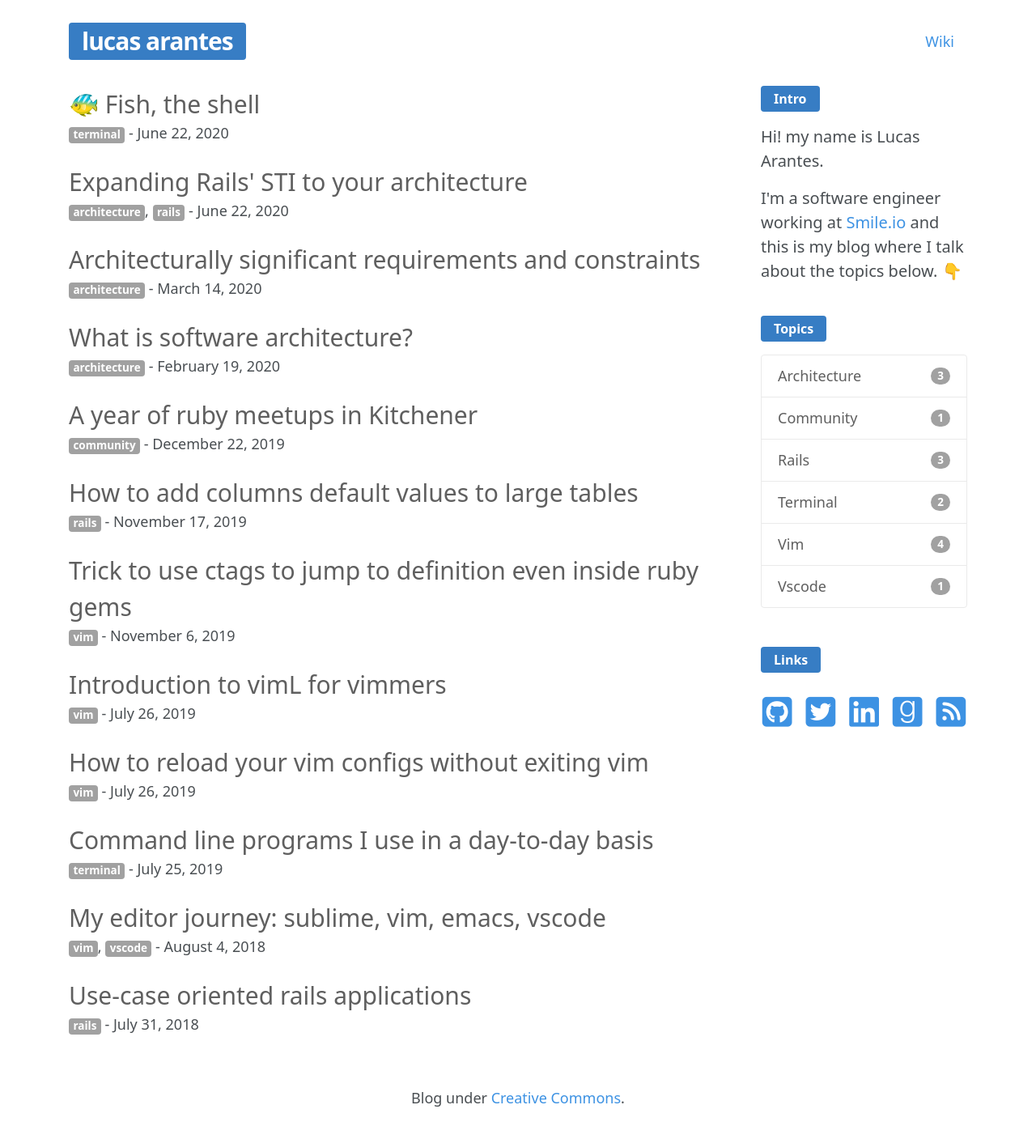
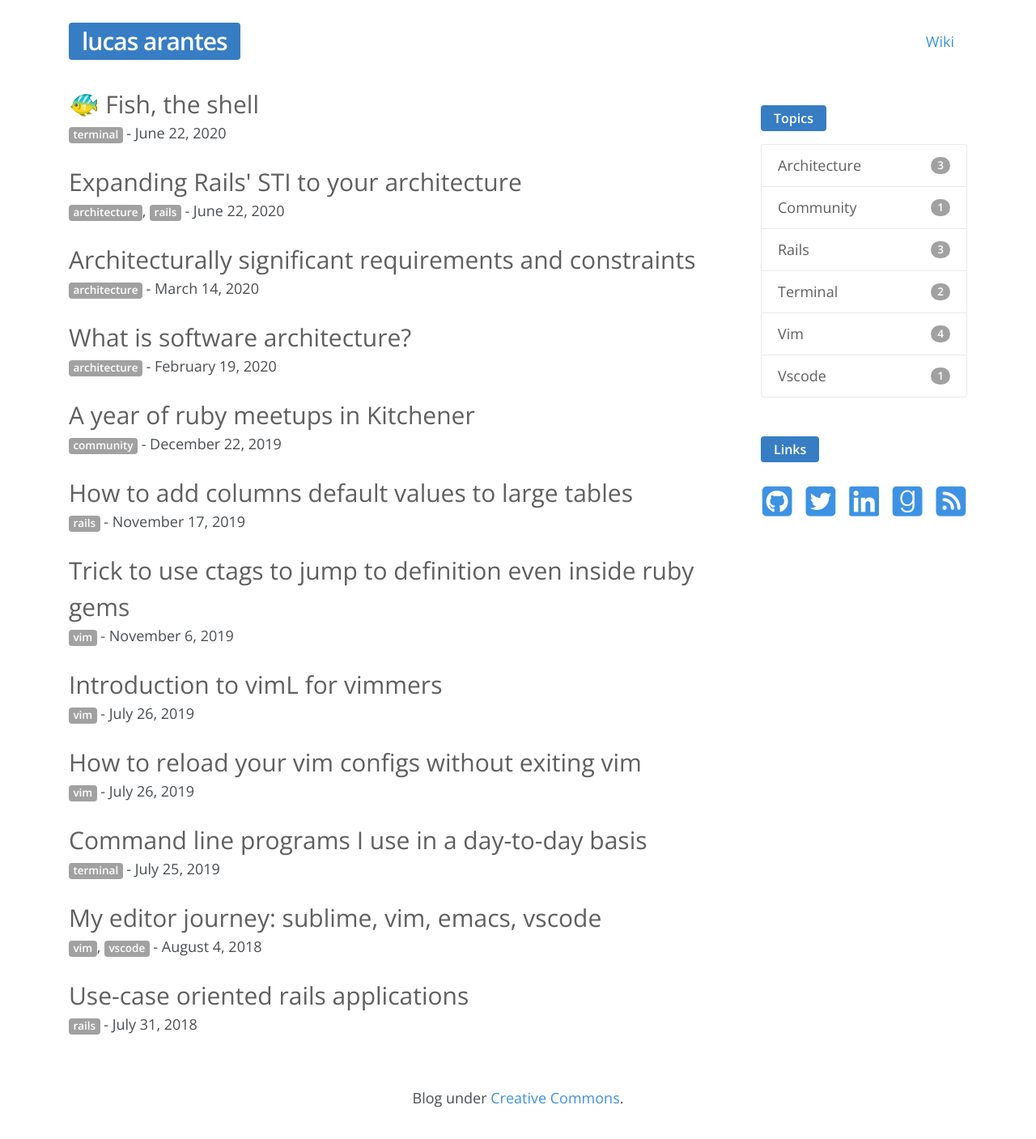
Before and after one commit to lucasprag/lucasprag, a Jekyll site: the page built from index.md, in a window 1280 px wide, cut to the strip 104-1514 px from the top of the page. Shown: the top 1407 px of the strip at 81% size. Built offline with Jekyll 4.4.1, drawn with Linux system fonts in a browser that asks for light colours; nearby versions of some CDN libraries; comment, search, counter and statistics services are not loaded.

Commit message:
Add Open Sans font, remove intro from the sidebar

```diff
--- a/_includes/intro.html
+++ /dev/null
@@ -1,9 +0,0 @@
-<div class="intro my-3">
-  <p>
-  Hi! my name is Lucas Arantes.
-  </p>
-
-  <p>
-  I'm a software engineer working at <a href="http://smile.io" target="_blank">Smile.io</a> and this is my blog where I talk about the topics below. 👇
-  </p>
-</div>
--- a/_includes/sidebar.html
+++ b/_includes/sidebar.html
@@ -1,10 +1,4 @@
 <section class="sidebar">
-  <span class="badge badge-topic py-2 px-3">
-    Intro
-  </span>
-
-  {% include intro.html %}
-
   <span class="badge badge-topic py-2 px-3 mb-3 mt-4">
     Topics
   </span>
--- a/_sass/_variables.scss
+++ b/_sass/_variables.scss
@@ -2,7 +2,6 @@
 $mobile: 480px;
 $tabletMax: 768px;
 $tablet: 768px;
-
 
 :root {
   --page-color: #494e52;
@@ -26,8 +25,8 @@
 }
 
 [data-theme="dark"] {
-  --page-color: #cccccc;
-  --page-bg-color: #181c21;
+  --page-color: #e1e1e1;
+  --page-bg-color: #151618;
 
   --badge-color: #ffffff;
   --badge-bg-color: #377dc4;
--- a/_sass/lucasprag.scss
+++ b/_sass/lucasprag.scss
@@ -1,22 +1,29 @@
-@import './variables';
-@import './header';
-@import './posts';
-@import './post';
-@import './page';
-@import './footer';
-@import './sidebar';
-@import './theme-switch';
-@import './monokai';
-@import './github';
+@import url("https://fonts.googleapis.com/css2?family=Open+Sans:wght@300;400;600&display=swap");
+
+@import "./variables";
+@import "./header";
+@import "./posts";
+@import "./post";
+@import "./page";
+@import "./footer";
+@import "./sidebar";
+@import "./theme-switch";
+@import "./monokai";
+@import "./github";
 
 body {
-  font-family: ui-sans-serif, system-ui, -apple-system, BlinkMacSystemFont, "Segoe UI", Roboto, "Helvetica Neue", Arial, "Noto Sans", sans-serif, "Apple Color Emoji", "Segoe UI Emoji", "Segoe UI Symbol", "Noto Color Emoji";;
+  font-family: "Open Sans", sans-serif;
   font-size: 18px;
   background: var(--page-bg-color);
   color: var(--page-color);
 }
 
-h1, h2, h3, h4, h5, h6 {
+h1,
+h2,
+h3,
+h4,
+h5,
+h6 {
   color: var(--title-color);
 }
 
@@ -92,7 +99,6 @@
   background-color: var(--badge-bg-color-hover);
 }
 
-
 img {
   max-width: 100%;
 }
```
Also changed, not shown: _layouts/sidebar.html (line endings or trailing spaces).
